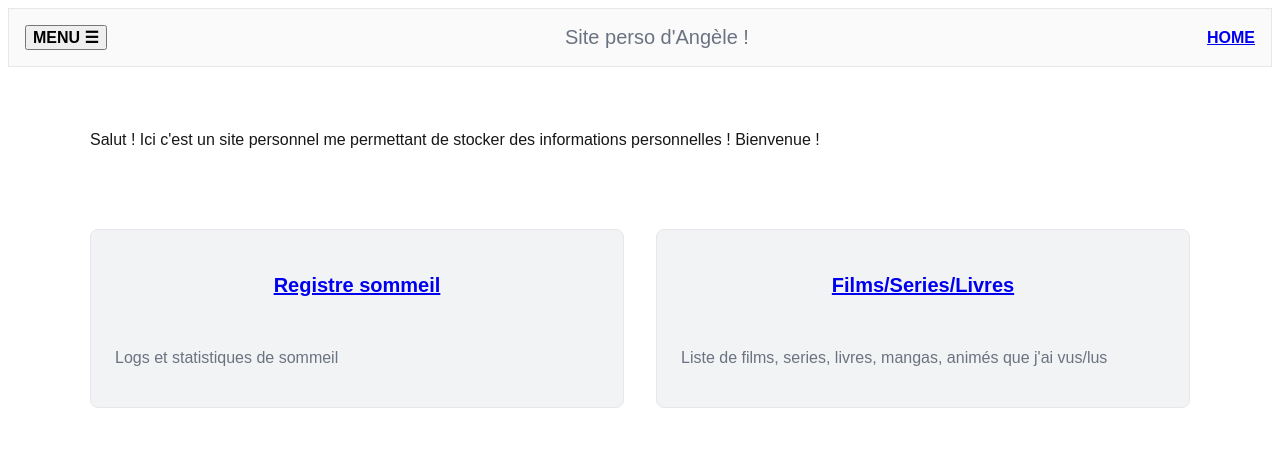
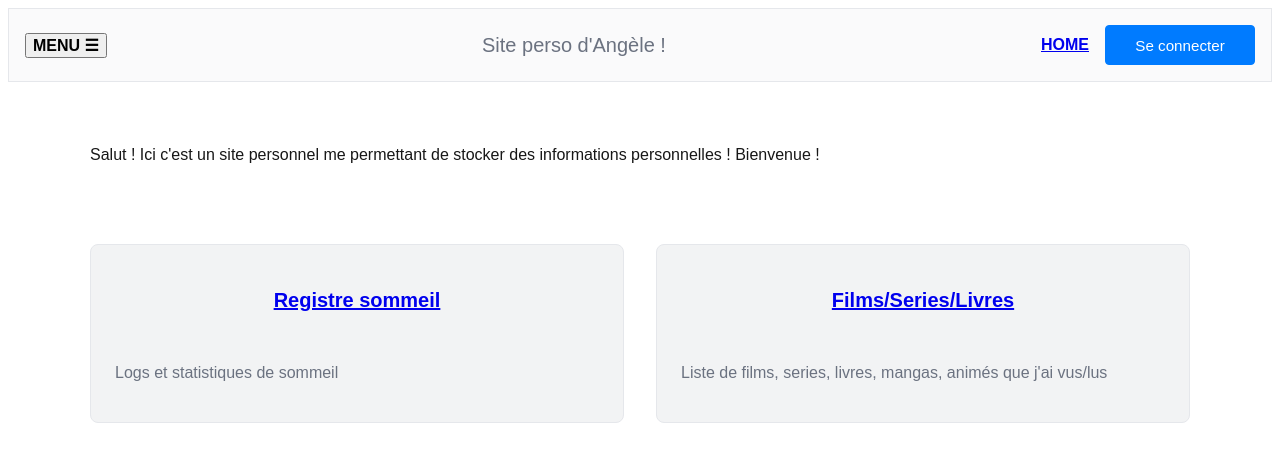
Before and after one commit to angele-d/Personal-Website, a Next.js app: page / in a window 1280 px wide. Shown: the top 462 px of the page. Built offline with nearby package versions, Linux system fonts and the light colour scheme; no server answers.

Commit message:
feat #11: Add buttons and scss modifications for screen lengths

```diff
--- /dev/null
+++ b/app/components/AuthButton.module.scss
@@ -0,0 +1,56 @@
+.authButton {
+  display: inline-flex;
+  align-items: center;
+  justify-content: center;
+  box-sizing: border-box;
+  height: 2.5rem;
+
+  // Ensure the text doesn't overflow and is truncated with an ellipsis if it's too long
+  white-space: nowrap;
+  overflow: hidden;
+  text-overflow: ellipsis;
+
+  padding: 0 1rem;
+  border: 1px solid #ddd;
+  border-radius: 4px;
+  background: white;
+  cursor: pointer;
+  font-weight: 500;
+  transition: all 0.2s;
+
+  // Mobile first
+  width: clamp(100px, 80vw, 110px);
+  font-size: 0.8rem;
+  // Tablet and above
+  @media (min-width: 768px) {
+    width: clamp(120px, 20vw, 130px);
+    font-size: 0.9rem;
+  }
+  // Desktop and above
+  @media (min-width: 1024px) {
+    width: clamp(130px, 15vw, 150px);
+    font-size: 0.95rem;
+  }
+
+  &.logoutButton {
+    background: #dc3545;
+    color: white;
+    border-color: #dc3545;
+
+    &:hover {
+      background: #c82333;
+      border-color: #bd2130;
+    }
+  }
+
+  &.loginButton {
+    background: #007bff;
+    color: white;
+    border-color: #007bff;
+
+    &:hover {
+      background: #0056b3;
+      border-color: #004085;
+    }
+  }
+}
--- a/app/components/AuthButton.tsx
+++ b/app/components/AuthButton.tsx
@@ -2,6 +2,7 @@
 
 import { useRouter } from "next/navigation";
 import { signOut, useSession } from "next-auth/react";
+import styles from "./AuthButton.module.scss";
 
 export const AuthButton = () => {
     const router = useRouter();
@@ -17,14 +18,14 @@ export const AuthButton = () => {
 
     if (session?.user) {
         return (
-            <button onClick={handleLogout} className="authButton logoutButton">
+            <button onClick={handleLogout} className={`${styles.authButton} ${styles.logoutButton}`}>
                 Se déconnecter
             </button>
         );
     }
 
     return (
-        <button onClick={() => router.push("/login")} className="authButton loginButton">
+        <button onClick={() => router.push("/login")} className={`${styles.authButton} ${styles.loginButton}`}>
             Se connecter
         </button>
     );
--- a/app/components/Top_Banner.module.scss
+++ b/app/components/Top_Banner.module.scss
@@ -2,11 +2,15 @@
   display: flex;
   justify-content: space-between;
   align-items: center;
-  padding: 1rem 1rem;
+  padding: 0.75rem 0.5rem;
   border: 1px solid $border;
   background: $banner;
   position: relative;
 
+  // Mobile first - responsive padding
+  @media (min-width: 768px) {
+    padding: 1rem 1rem;
+  }
 
   .homeButton{
     font-size: 1rem;
@@ -47,12 +51,22 @@
     font-size: 1.25rem;
     font-weight: 500;
     color: $muted;
+    display: none;
+
+    // Show on tablet and above
+    @media (min-width: 768px) {
+      display: block;
+    }
   }
 
   .rightSection {
     display: flex;
     align-items: center;
-    gap: 1rem;
+    gap: 0.5rem;
+
+    @media (min-width: 768px) {
+      gap: 1rem;
+    }
 
     .homeButton {
       font-size: 1rem;
@@ -60,36 +74,3 @@
     }
   }
 }
-
-.authButton {
-  padding: 0.5rem 1rem;
-  border: 1px solid #ddd;
-  border-radius: 4px;
-  background: white;
-  cursor: pointer;
-  font-size: 0.9rem;
-  font-weight: 500;
-  transition: all 0.2s;
-
-  &.logoutButton {
-    background: #dc3545;
-    color: white;
-    border-color: #dc3545;
-
-    &:hover {
-      background: #c82333;
-      border-color: #bd2130;
-    }
-  }
-
-  &.loginButton {
-    background: #007bff;
-    color: white;
-    border-color: #007bff;
-
-    &:hover {
-      background: #0056b3;
-      border-color: #004085;
-    }
-  }
-}
--- a/app/components/Top_Banner.tsx
+++ b/app/components/Top_Banner.tsx
@@ -3,6 +3,7 @@
 import Link from "next/link";
 import { useState } from "react";
 import styles from "./Top_Banner.module.scss";
+import { AuthButton } from "./AuthButton";
 
 export const Top_Banner = () => {
 
@@ -38,7 +39,7 @@ export const Top_Banner = () => {
                 <Link href="/">HOME</Link>
             </div>
 
-
+            <AuthButton />
         </div>
 
     </header>
--- a/app/globals.scss
+++ b/app/globals.scss
@@ -21,36 +21,3 @@ body {
   color: var(--foreground);
   font-family: Arial, Helvetica, sans-serif;
 }
-
-.authButton {
-  padding: 0.5rem 1rem;
-  border: 1px solid #ddd;
-  border-radius: 4px;
-  background: white;
-  cursor: pointer;
-  font-size: 0.9rem;
-  font-weight: 500;
-  transition: all 0.2s;
-
-  &.logoutButton {
-    background: #dc3545;
-    color: white;
-    border-color: #dc3545;
-
-    &:hover {
-      background: #c82333;
-      border-color: #bd2130;
-    }
-  }
-
-  &.loginButton {
-    background: #007bff;
-    color: white;
-    border-color: #007bff;
-
-    &:hover {
-      background: #0056b3;
-      border-color: #004085;
-    }
-  }
-}
```
